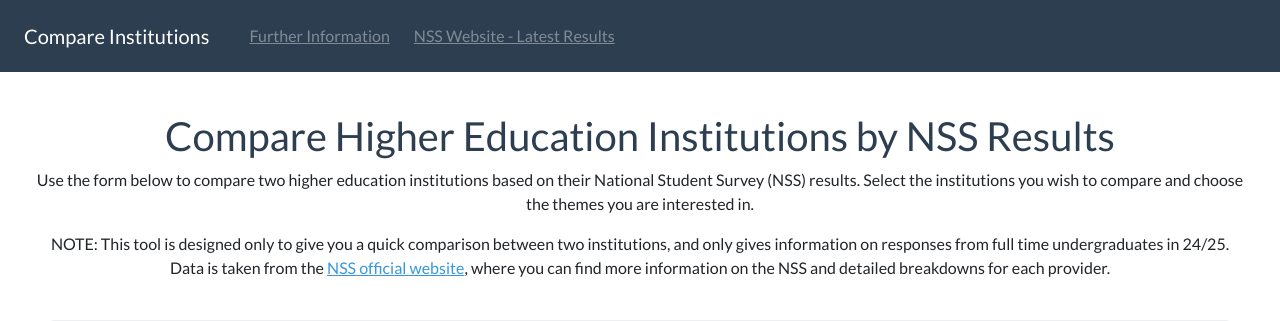
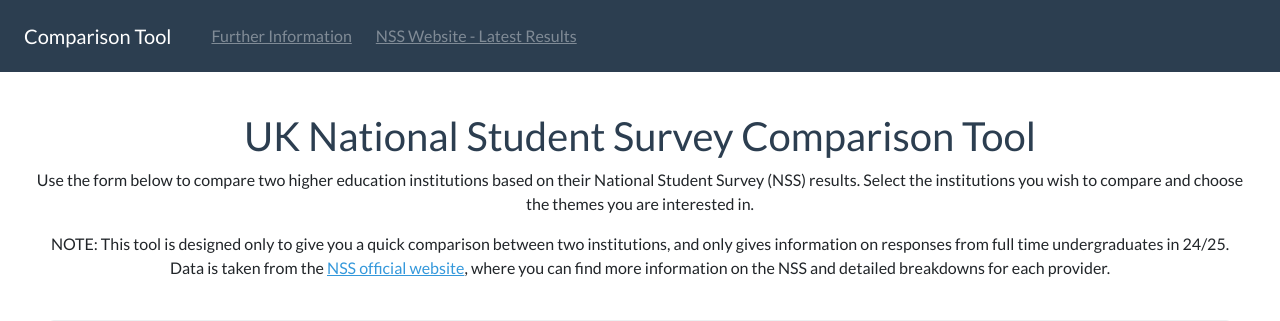
Before and after one commit to emwad/CS50-final-project, a Flask app: page / in a window 1280 px wide. Shown: the top 321 px of the page. Run offline with Flask 3, Linux system fonts and the light colour scheme; data that the repository does not hold is empty; some libraries are stand-ins or nearby versions.

Commit message:
Minor tweaks to layout

```diff
--- a/app.py
+++ b/app.py
@@ -12,14 +12,17 @@ def index():
     db = get_db()
     #POST
     if request.method == "POST":
-        ukprn1 = int(request.form.get("inst1_id"))
-        ukprn2 = int(request.form.get("inst2_id"))
+        ukprn1 = request.form.get("inst1_id")
+        ukprn2 = request.form.get("inst2_id")
         themes = [int(t) for t in request.form.getlist("themes[]")]
 
         if not themes or not ukprn1 or not ukprn2:
             providers = db.execute("SELECT DISTINCT PROVIDER_NAME, UKPRN FROM nss ORDER BY PROVIDER_NAME").fetchall()
             provider_list = [{"name": row["PROVIDER_NAME"], "ukprn": row["UKPRN"]} for row in providers]
             return render_template('index.html', providers=provider_list, message="Please select two institutions and at least one theme to compare.")
+
+        ukprn1 = int(ukprn1)
+        ukprn2 = int(ukprn2)
 
         theme_info = [None] * len(themes)
         charts = [None] * len(themes)
--- a/templates/index.html
+++ b/templates/index.html
@@ -5,7 +5,7 @@
     <div class="container-fluid mt-4">
         <div class="row">
             <div class="col-md text-center">
-                <p class="lead">{{ message }}</p>
+                <p class="lead text-danger">{{ message }}</p>
             </div>
         </div>
     </div>
@@ -14,7 +14,7 @@
 <div class="container-fluid">
     <div class="row px-4">
         <div class="col text-center">
-            <h1 class="display-6 text-primary">Compare Higher Education Institutions by NSS Results</h1>
+            <h1 class="display-6 text-primary">UK National Student Survey Comparison Tool</h1>
             <p>
                 Use the form below to compare two higher education institutions based on their National Student Survey (NSS) results. Select the institutions you wish to compare and choose the themes you are interested in.
             </p>
--- a/templates/layout.html
+++ b/templates/layout.html
@@ -9,7 +9,7 @@
 </head>
 <body>
     <nav class="navbar navbar-expand bg-primary" data-bs-theme="dark">
-        <a class="navbar-brand ms-4" href="/">Compare Institutions</a>
+        <a class="navbar-brand ms-4" href="/">Comparison Tool</a>
         <a class="ms-4" href="/info">Further Information</a>
         <a class="ms-4" href="https://www.officeforstudents.org.uk/for-students/understanding-students/national-student-survey/latest-nss-results/">NSS Website - Latest Results</a>
     </nav>
```
